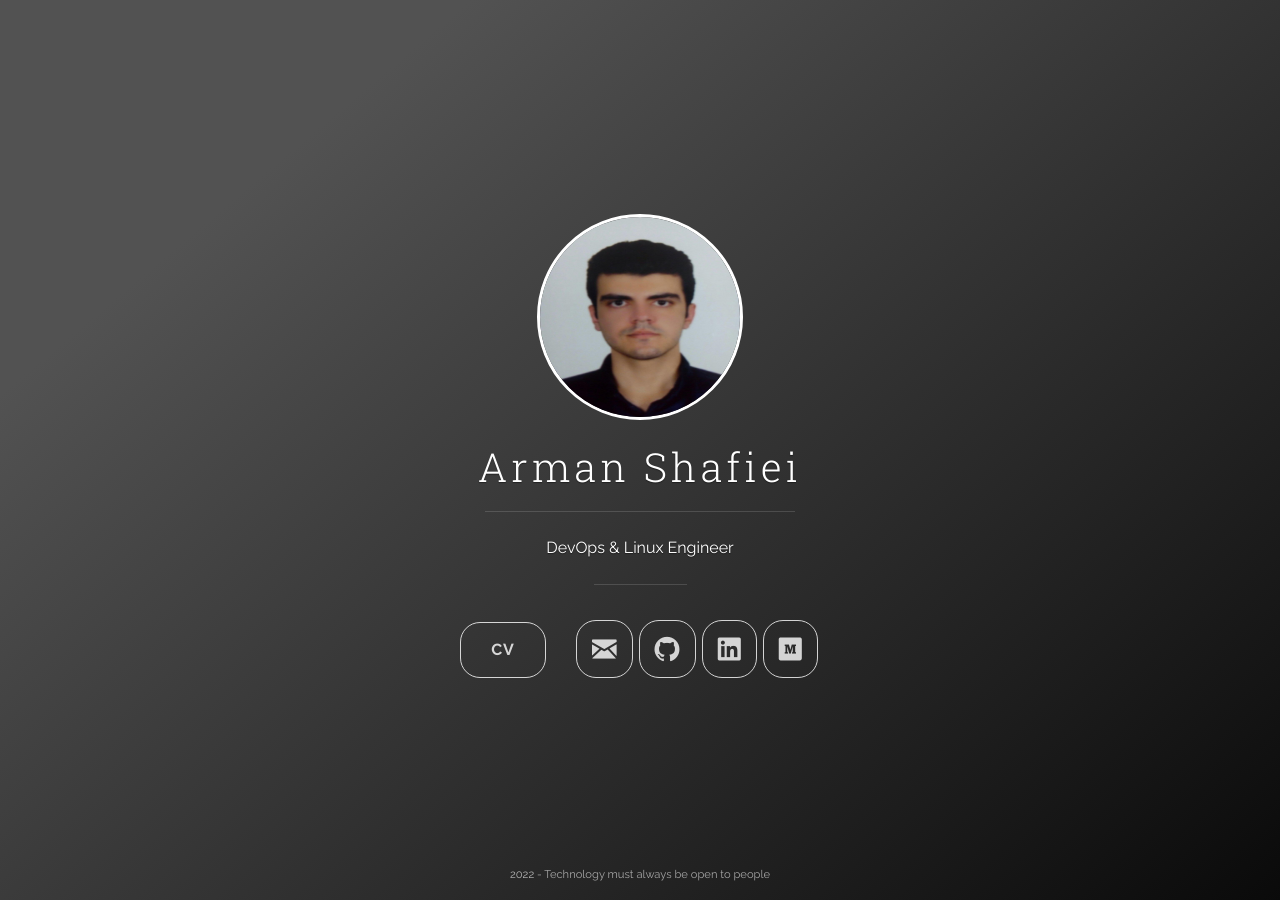
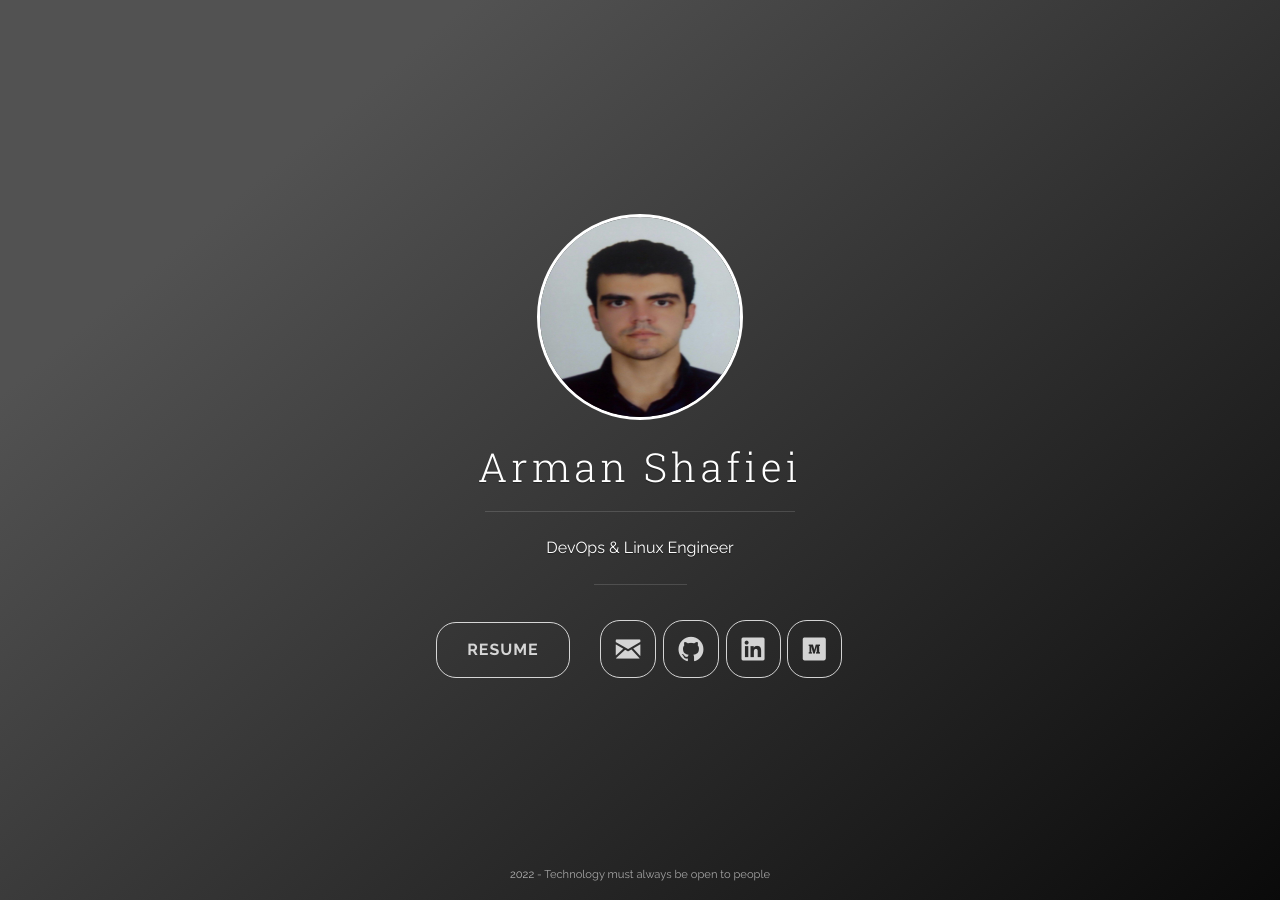
Before and after one commit to arman-shafiei/page, a Jekyll site: the page built from index.html, in a window 1280 px wide. Built offline with Jekyll 4.4.1, drawn with Linux system fonts in a browser that asks for light colours; nearby versions of some CDN libraries.

Commit message:
Changed CV title to RESUME

```diff
--- a/_data/index_links.yml
+++ b/_data/index_links.yml
@@ -1,6 +1,6 @@
 - link: main/CVs/Farsi.pdf
   hover_text: Link to Arman's CV
-  title: CV
+  title: RESUME
 
   #- link: gitbook
   #  hover_text: Link to Melvin Ch'ng's Dating 101
```
